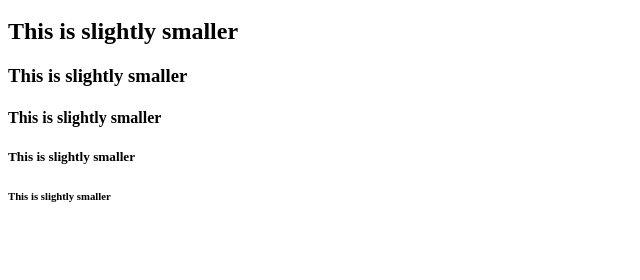
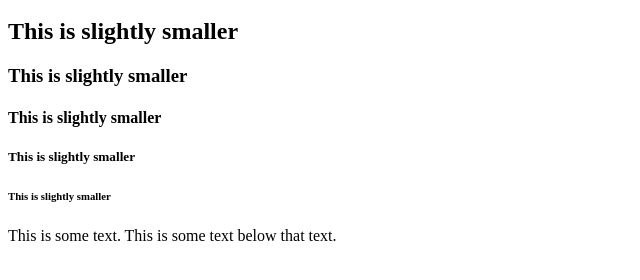
Before and after one commit to mpond808/mpond808.github.io, a plain HTML site: page index.html in a window 1280 px wide. Shown: the part 48-328 px from the top of the page, without its empty margins (0-640 px from the left). Drawn offline with Linux system fonts and the light colour scheme.

Commit message:
Update index.html

```diff
--- a/index.html
+++ b/index.html
@@ -9,5 +9,7 @@
     <h4> This is slightly smaller </h4>
     <h5> This is slightly smaller </h5>
     <h6> This is slightly smaller </h6>
+    This is some text.
+    This is some text below that text.
   </body>
 </html>
```
